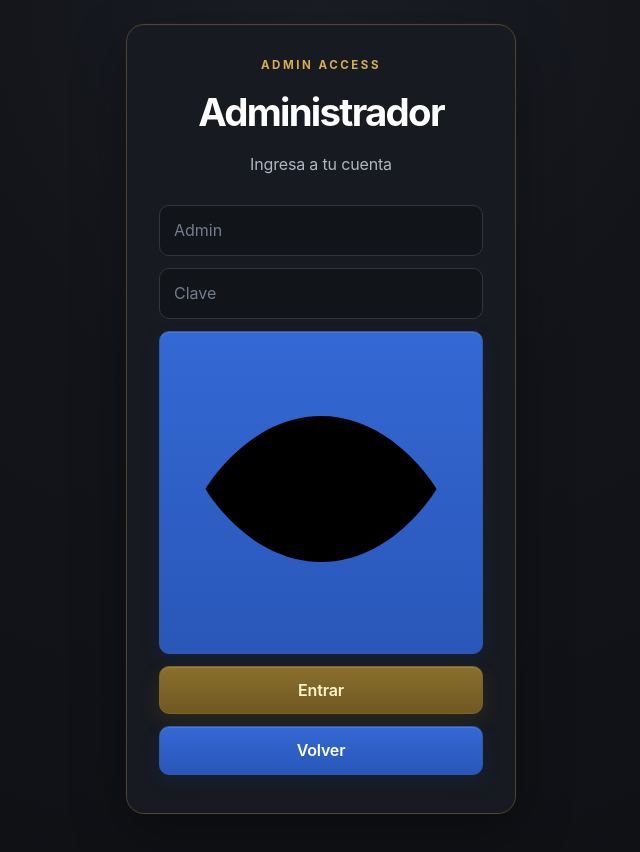
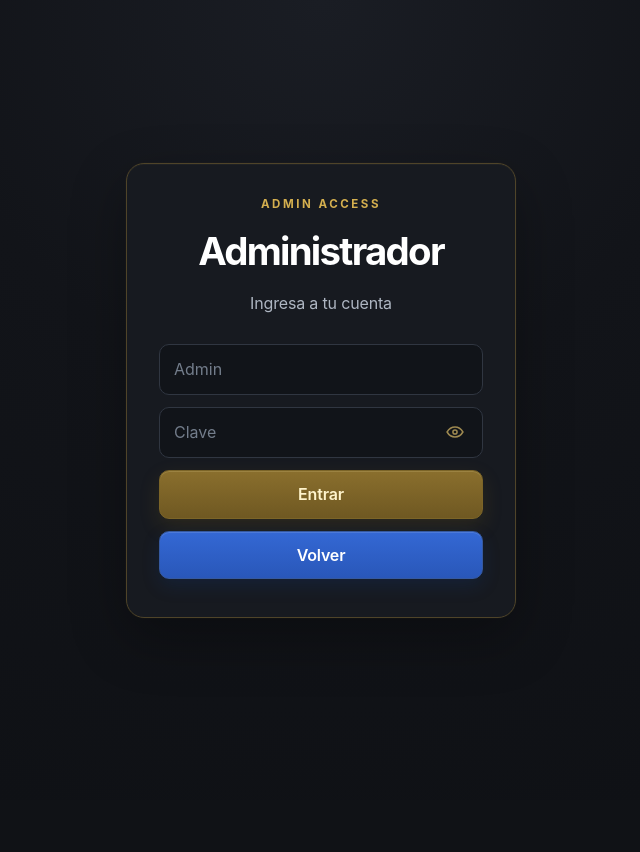
Before and after one commit to Velito27/medical-appointments, a React (Vite) app in the folder frontend/: page / in a window 1280 px wide. Both pictures are taken after a click on the button "Administrador". Shown: the top 852 px of the page, without its empty margins (319-959 px from the left). After the commit the page ends 800 px from the top, so only its background shows below. Built offline with nearby package versions, Linux system fonts and the light colour scheme; no server answers.

Commit message:
Estiliza boton para mostrar contraseña

```diff
--- a/frontend/src/styles.css
+++ b/frontend/src/styles.css
@@ -651,3 +651,69 @@ tbody tr:hover {
     grid-template-columns: repeat(2, minmax(0, 1fr));
   }
 }
+
+
+/* Mostrar u ocultar contraseña */
+.password-field {
+  position: relative;
+  width: 100%;
+}
+
+.password-field input {
+  padding-right: 50px;
+}
+
+.password-toggle {
+  position: absolute;
+  top: 50%;
+  right: 10px;
+  width: 36px;
+  min-width: 36px;
+  height: 36px;
+  margin: 0;
+  padding: 0;
+  transform: translateY(-50%);
+  display: grid;
+  place-items: center;
+  border: 0;
+  border-radius: 8px;
+  background: transparent;
+  box-shadow: none;
+  color: #8b95a3;
+}
+
+.password-toggle:hover {
+  transform: translateY(-50%);
+  border: 0;
+  background: rgba(255, 255, 255, 0.045);
+  box-shadow: none;
+  color: #d7dce4;
+}
+
+.password-toggle:active {
+  transform: translateY(-50%) scale(0.94);
+}
+
+.password-toggle::after {
+  display: none;
+}
+
+.password-toggle svg {
+  width: 20px;
+  height: 20px;
+  fill: none;
+  stroke: currentColor;
+  stroke-width: 1.8;
+  stroke-linecap: round;
+  stroke-linejoin: round;
+  pointer-events: none;
+}
+
+.admin-login-card .password-toggle {
+  color: #9e8950;
+}
+
+.admin-login-card .password-toggle:hover {
+  color: #e4c76c;
+  background: rgba(212, 175, 79, 0.07);
+}
```
